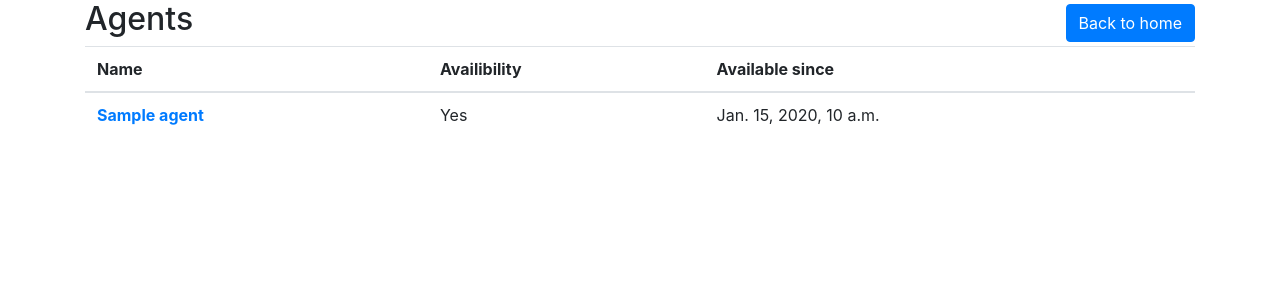
After one commit to atharva-bhange/agentapp, a Django app: page /agents/ in a window 1280 px wide. The commit adds this page. Shown: the top 300 px of the page. Run offline with Django 3.2, Linux system fonts and the light colour scheme; tables that the repository leaves empty hold one stand-in row (values such as "Sample post"); some libraries are stand-ins or nearby versions.

Commit message:
Some Tabs made

```diff
--- a/agents/models.py
+++ b/agents/models.py
@@ -4,12 +4,19 @@ from django.db import models
 
 class Agents(models.Model):
 	name = models.CharField(max_length = 20, null = True, blank = True)
-	is_available = models.BooleanField()
-	available_since = models.DateTimeField(auto_now = True)
+	is_available = models.BooleanField(null = False, blank = False)
+	available_since = models.DateTimeField()
+
+	def __str__(self):
+		return self.name
+
 
 class Roles(models.Model):
 	role = models.CharField(max_length = 128)
 
+	def __str__(self):
+		return self.role
+
 class Agent_role(models.Model):
 	agent = models.ForeignKey(Agents , on_delete=models.CASCADE)
 	role = models.ForeignKey(Roles , on_delete=models.CASCADE)
--- /dev/null
+++ b/agents/templates/agents/agents.html
@@ -0,0 +1,48 @@
+{% block content %}
+
+	{% load bootstrap4 %}
+	{% bootstrap_css %}
+	{% bootstrap_javascript jquery='full' %}
+	{% load crispy_forms_tags %}
+	{{ form.media }}
+
+	<div class="container">
+		<h2>Agents<div class="float-right"><a href="{% url 'index' %}"><input type="button" class="btn btn-primary mt-1" value="Back to home" ></a></div></h2>
+	    <div class="agents">
+			<table class="table table-hover">
+				<thead>
+					<tr>
+						<th scope="col">Name</th>
+			    		<th scope="col">Availibility</th>
+			      		<th scope="col">Available since</th>
+			    	</tr>
+			  	</thead>
+			  	<tbody>
+			  	{% for agent in agents %}
+
+			    <tr>
+			    	{% if agent.name|length %}
+			    		<th scope="row"><a href="{% url 'agents' %}{{ agent.id }}/">{{ agent.name }}</a></th>
+	            	{% else %}
+	            		<th scope="row"><a href="">Name not available id is {{ agent.id }}</a></th>
+	            	{% endif %}
+
+	            	{% if agent.is_available %}
+			      		<td>Yes</td>
+			      	{% else %}
+			      		<td>No</td>
+			      	{% endif %}
+			      <td>{{ agent.available_since }}</td>
+			    </tr>
+
+			   	{% endfor %}
+			  	</tbody>
+			</table>
+
+
+
+
+	    </div>
+	</div>
+
+{% endblock content %}
--- a/agents/urls.py
+++ b/agents/urls.py
@@ -1,6 +1,10 @@
 from django.urls import path
-from .views import index_view
+from .views import index_view, add_agent_view, add_role_view , Agent_list, agent_status_view
 
 urlpatterns = [
-	path('' , index_view , name="index")
+	path('' , index_view , name="index"),
+	path('addagent/' , add_agent_view , name="add_agent"),
+	path('addrole/' , add_role_view, name="add_role"),
+	path('agents/' , Agent_list.as_view(), name="agents"),
+	path('agents/<int:aid>/' , agent_status_view, name="change_status"),
 ]
--- a/agents/views.py
+++ b/agents/views.py
@@ -1,6 +1,116 @@
-from django.shortcuts import render, HttpResponse
+from django.shortcuts import render, HttpResponse, redirect
+from .forms	 import AddAgentForm , AddRoleForm, AddAgentRole
+from .models import Agents, Agent_role, Roles
+from django.views.generic import ListView
+
 
 # Create your views here.
 
 def index_view(request):
 	return render(request , 'agents/index.html')
+
+def add_agent_view(request):
+	if request.method == 'POST':
+		agent_form = AddAgentForm(request.POST)
+		if agent_form.is_valid():
+
+			agent = agent_form.save()
+
+
+			agent_role = Agent_role()
+			agent_role.agent = agent
+			agent_role.role = Roles.objects.get(id = request.POST['role'])
+
+			agent_role.save()
+
+			return redirect('index')
+
+		else:
+
+			agent_form = AddAgentForm(request.POST)
+			context = {
+				'form' : agent_form
+			}
+
+			return render(request , 'agents/add_agent.html' , context)
+
+	else:
+		agent_form = AddAgentForm()
+		role_form = AddAgentRole()
+
+
+		context = {
+		'form' : agent_form,
+		'role' : role_form
+		}
+
+	return render(request , 'agents/add_agent.html' , context)
+
+
+def add_role_view(request):
+
+	if request.method == 'POST':
+
+		role_form = AddRoleForm(request.POST)
+		if role_form.is_valid():
+
+			role_form.save()
+			return redirect('index')
+
+		else:
+
+			agent_form = AddRoleForm(request.POST)
+			context = {
+				'form' : role_form
+			}
+
+			return render(request , 'agents/add_role_view.html' , context)
+	else:
+		role_form = AddRoleForm()
+
+		context = {
+		'form' : role_form
+		}
+
+	return render(request , 'agents/add_role.html', context)
+
+
+def agent_status_view(request , aid):
+	agent_id = aid
+	agent = Agents.objects.get(id=aid)
+
+
+	if request.method == 'POST':
+		agent_form = AddAgentForm(request.POST , instance = agent)
+		if agent_form.is_valid():
+
+			agent_form.save()
+			return redirect('index')
+
+		else:
+
+			agent_form = AddAgentForm(request.POST)
+			context = {
+				'form' : agent_form
+			}
+
+			return render(request , 'agents/add_agent.html' , context)
+
+	else:
+		agent_form = AddAgentForm(instance = agent)
+
+		context = {
+		'form' : agent_form
+		}
+
+	return render(request , 'agents/edit_agent.html' , context)
+
+
+	# return render(request , 'agents/change_status.html')
+
+
+
+class Agent_list(ListView):
+    context_object_name = 'agents'
+    model = Agents
+    template_name = 'agents/agents.html'
--- a/requirements.txt
+++ b/requirements.txt
@@ -1,4 +1,10 @@
 asgiref==3.2.10
+beautifulsoup4==4.9.1
 Django==3.0.7
+django-bootstrap-datepicker-plus==3.0.5
+django-bootstrap4==2.1.1
+django-crispy-forms==1.9.1
+install==1.3.1
 pytz==2020.1
+soupsieve==2.0.1
 sqlparse==0.3.1
--- /dev/null
+++ b/static/agents/agent.css
@@ -0,0 +1,3 @@
+h2 {
+	border-bottom: solid 1px black;
+}
```
Also changed, not shown: agentapp/settings.py (+19 -1 lines), agents/forms.py (added, +27 -0 lines), agents/templates/agents/add_agent.html (added, +22 -0 lines), agents/templates/agents/add_role.html (added, +21 -0 lines), agents/templates/agents/base.html (added, +17 -0 lines), agents/templates/agents/edit_agent.html (added, +21 -0 lines), agents/templates/agents/index.html (+17 -9 lines), agents/migrations/0004_auto_20200619_2032.py (added), agents/migrations/0005_auto_20200623_1045.py (added), agents/migrations/0006_auto_20200623_1051.py (added).
